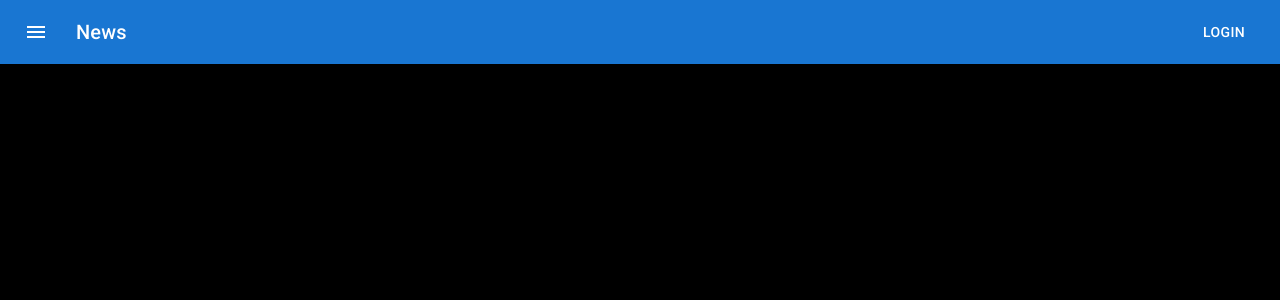
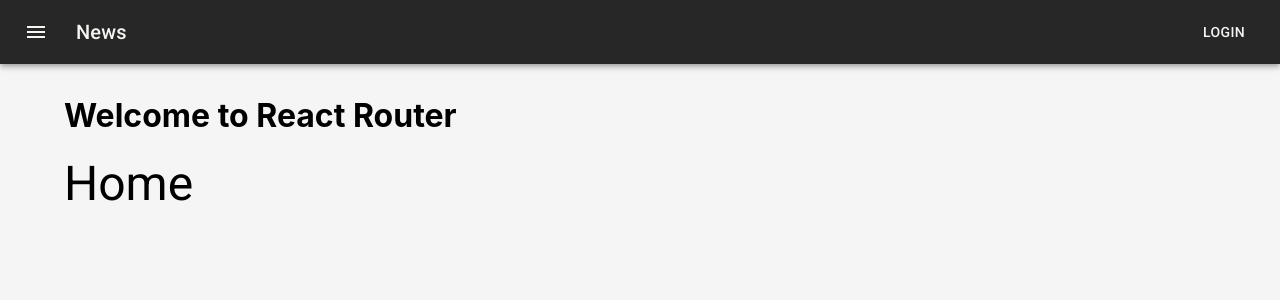
Before and after one commit to diegosilva-ress/codeflix-admin, a React (Create React App) app: page / in a window 1280 px wide. Shown: the top 300 px of the page. Built offline with nearby package versions, Linux system fonts and the light colour scheme.

Commit message:
Criação das rotas

```diff
--- a/package.json
+++ b/package.json
@@ -18,6 +18,7 @@
     "react": "^18.2.0",
     "react-dom": "^18.2.0",
     "react-redux": "^8.1.3",
+    "react-router-dom": "^6.21.3",
     "react-scripts": "5.0.1",
     "typescript": "^4.9.5",
     "web-vitals": "^2.1.4"
--- a/src/App.tsx
+++ b/src/App.tsx
@@ -1,21 +1,41 @@
 import * as React from 'react';
 import {ThemeProvider, Box} from "@mui/system";
 import {Header} from "./components/Header";
-import {createTheme} from "@mui/material";
 import {Layout} from "./components/Layout";
+import {appTheme} from "./config/theme";
+import { Routes, Route, Link } from 'react-router-dom';
+import Typography from "@mui/material/Typography";
 
-const theme = createTheme({});
+const Home = () => (
+    <Box>
+        <Typography variant='h3' component='h1'>
+            Home
+        </Typography>
+    </Box>
+);
+
+const About = () => (
+    <Box>
+        <Typography variant='h3' component='h1'>
+            About
+        </Typography>
+    </Box>
+);
 
 function App() {
     return (
-        <ThemeProvider theme={theme}>
+        <ThemeProvider theme={appTheme}>
             <Box component='main' sx={{
                 height: '100vh',
-                background: '#000',
+                background: (theme) => theme.palette.grey[100],
             }}>
                 <Header />
                 <Layout>
-                    <h1>Olá mundo</h1>
+                    <h1>Welcome to React Router</h1>
+                    <Routes>
+                        <Route path='/' element={<Home />} />
+                        <Route path='/about' element={<About />} />
+                    </Routes>
                 </Layout>
             </Box>
         </ThemeProvider>
--- /dev/null
+++ b/src/config/theme.ts
@@ -0,0 +1,16 @@
+import {createTheme} from "@mui/material";
+
+export const appTheme = createTheme({
+    palette: {
+        mode: "dark",
+        primary: {
+            main: "#F5F5F1",
+        },
+        secondary: {
+            main: "#E50914",
+        },
+        text: {
+            primary: "#F5F5F1",
+        }
+    },
+});
--- a/src/index.tsx
+++ b/src/index.tsx
@@ -1,7 +1,8 @@
 import React from 'react';
-import { createRoot } from 'react-dom/client';
-import { Provider } from 'react-redux';
-import { store } from './app/store';
+import {BrowserRouter} from 'react-router-dom';
+import {createRoot} from 'react-dom/client';
+import {Provider} from 'react-redux';
+import {store} from './app/store';
 import App from './App';
 import reportWebVitals from './reportWebVitals';
 import './index.css';
@@ -10,11 +11,13 @@
 const root = createRoot(container);
 
 root.render(
-  <React.StrictMode>
-    <Provider store={store}>
-      <App />
-    </Provider>
-  </React.StrictMode>
+    <React.StrictMode>
+        <BrowserRouter>
+            <Provider store={store}>
+                <App/>
+            </Provider>
+        </BrowserRouter>
+    </React.StrictMode>
 );
 
 // If you want to start measuring performance in your app, pass a function
```
Also changed, not shown: 1 other file (tests, documents, lock files or other folders).
